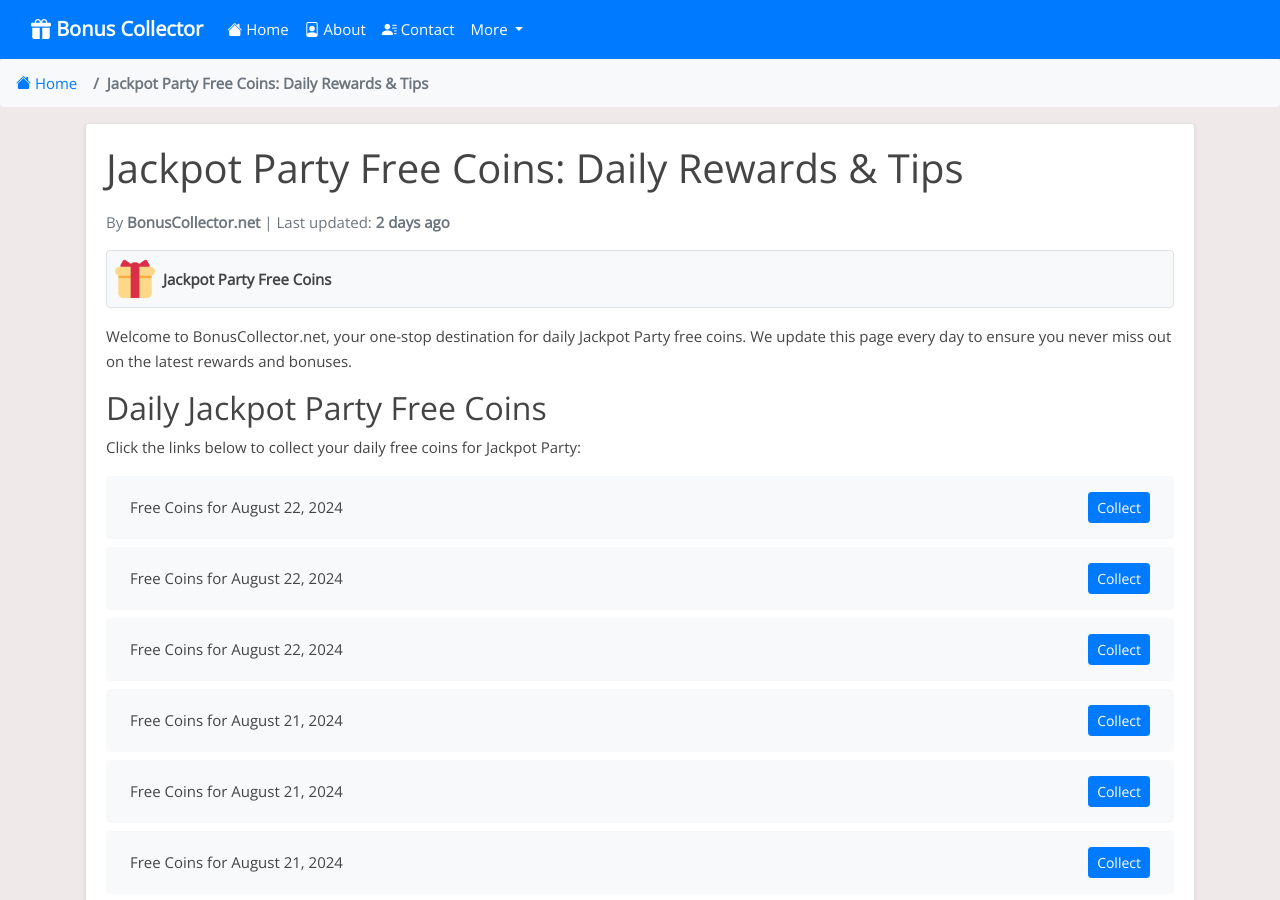
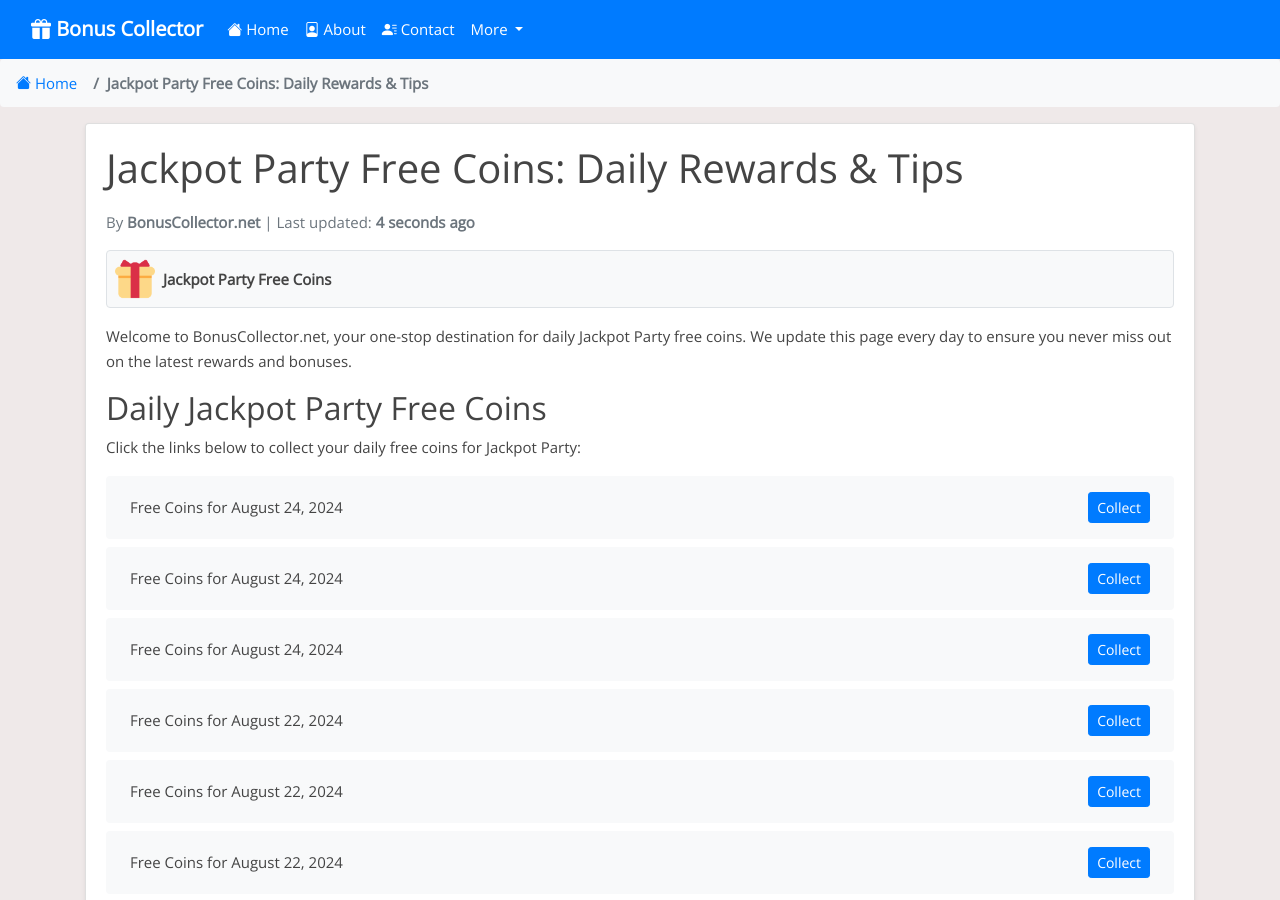
Before and after one commit to Prollad99/bs-net, a Jekyll site: the page built from _posts/2024-07-31-jackpot-party.md, in a window 1280 px wide and 900 px high. Built offline with Jekyll 4.4.1, drawn with Linux system fonts in a browser that asks for light colours; nearby versions of some CDN libraries; comment, search, counter and statistics services are not loaded; some of the changed text lies outside the part shown.

Commit message:
Update jackpot-party reward links and last modified date

```diff
--- a/_data/include_files.yml
+++ b/_data/include_files.yml
@@ -68,7 +68,7 @@
   last_modified: 2024-08-23 16:26:40
 
 jackpot-party.html:
-  last_modified: 2024-08-22 03:23:47
+  last_modified: 2024-08-24 06:08:07
 
 quick-hit-slots.html:
   last_modified: 2024-08-23 16:43:37
--- a/_includes/jackpot-party.html
+++ b/_includes/jackpot-party.html
@@ -1,4 +1,16 @@
 <ul class="list-group mt-3 mb-4">
+  <li class="list-group-item d-flex justify-content-between align-items-center">
+    <span>Free Coins for August 24, 2024</span>
+    <a href="https://bit.ly/3MhXMtt" class="btn btn-primary btn-sm">Collect</a>
+  </li>
+  <li class="list-group-item d-flex justify-content-between align-items-center">
+    <span>Free Coins for August 24, 2024</span>
+    <a href="http://bit.ly/3Avat1i" class="btn btn-primary btn-sm">Collect</a>
+  </li>
+  <li class="list-group-item d-flex justify-content-between align-items-center">
+    <span>Free Coins for August 24, 2024</span>
+    <a href="https://bit.ly/3MhKSvv" class="btn btn-primary btn-sm">Collect</a>
+  </li>
   <li class="list-group-item d-flex justify-content-between align-items-center">
     <span>Free Coins for August 22, 2024</span>
     <a href="https://bit.ly/3XcFCPZ" class="btn btn-primary btn-sm">Collect</a>
@@ -387,16 +399,4 @@
     <span>Free Coins for Invalid Date</span>
     <a href="https://bit.ly/3Ylox7k" class="btn btn-primary btn-sm">Collect</a>
   </li>
-  <li class="list-group-item d-flex justify-content-between align-items-center">
-    <span>Free Coins for Invalid Date</span>
-    <a href="https://bit.ly/4caeGF3" class="btn btn-primary btn-sm">Collect</a>
-  </li>
-  <li class="list-group-item d-flex justify-content-between align-items-center">
-    <span>Free Coins for Invalid Date</span>
-    <a href="http://bit.ly/46nlIEX" class="btn btn-primary btn-sm">Collect</a>
-  </li>
-  <li class="list-group-item d-flex justify-content-between align-items-center">
-    <span>Free Coins for Invalid Date</span>
-    <a href="https://bit.ly/4fhkvD5" class="btn btn-primary btn-sm">Collect</a>
-  </li>
 </ul>
```
Also changed, not shown: links-json/jackpot-party.json (+12 -9 lines).
